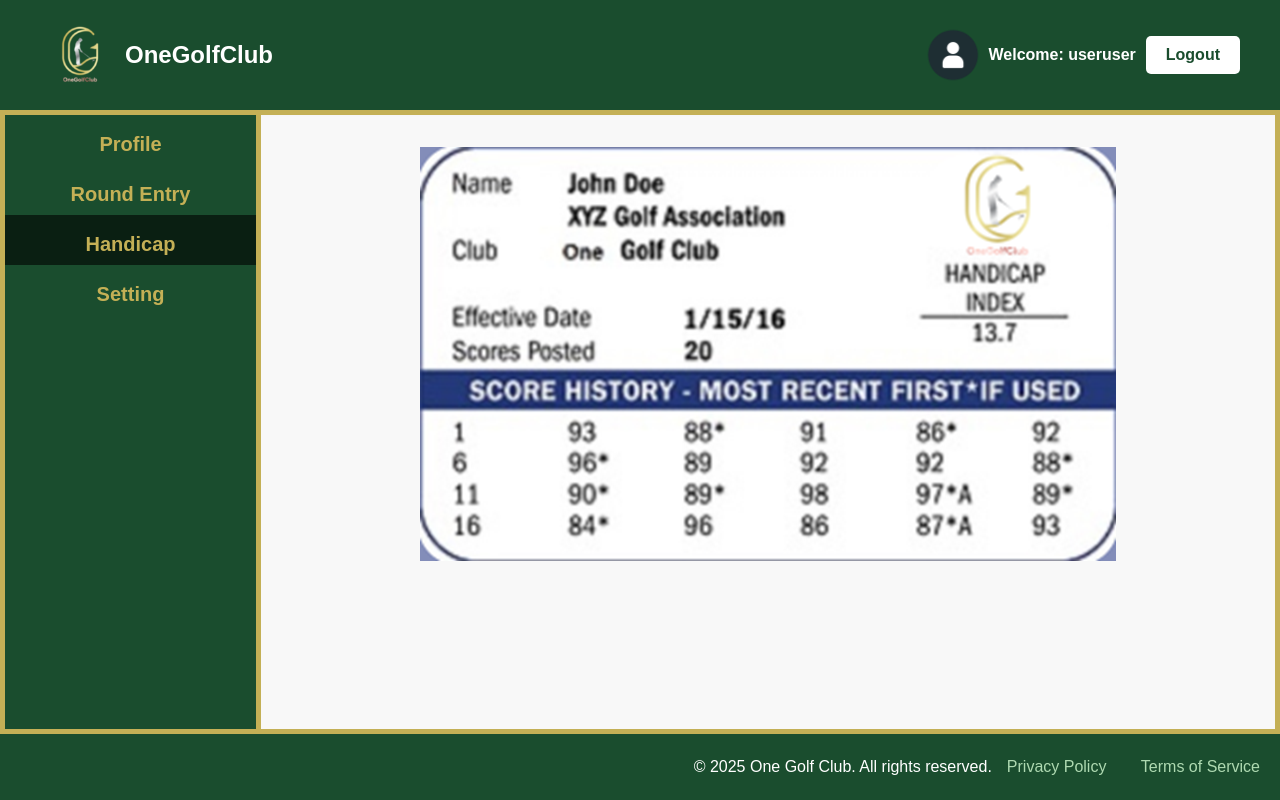
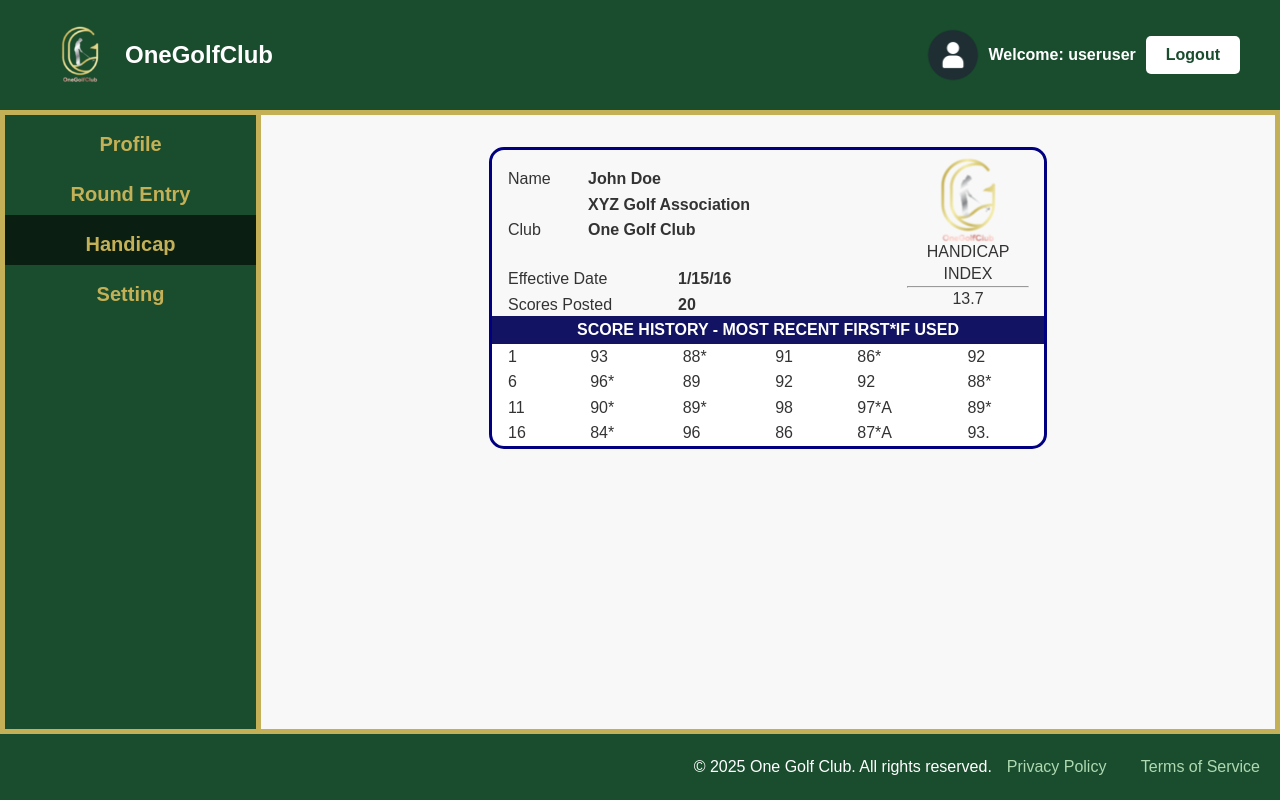
Before and after one commit to pingpanu/OneGolfClub, a website built with Vite: page user.html in a window 1280 px wide. Both pictures are taken after a click on the button "Handicap". Built offline with nearby package versions, Linux system fonts and the light colour scheme.

Commit message:
replace placeholder image of handicap certificate with .handicap-container

```diff
--- a/public/css/user.css
+++ b/public/css/user.css
@@ -196,10 +196,73 @@
     color: #333;
 }
 
-.handicapImage {
-    max-height: 95%;
-    max-width: 95%;
-    padding-top: 2em;
+.handicap-container {
+    display: flex;
+    flex-direction: column;
+    align-self: center;
+    width: fit-content;
+    margin-top: 2em;
+
+    border: 3px solid navy ;
+    border-radius: 15px;
+
+    .handicap-grid {
+        padding: 1em 1em 0 1em;
+        display: grid;
+        grid-template-columns: 300px 100px 120px;
+        grid-template-rows:    100px 50px;
+        grid-template-areas: "name . hdi"
+                             "date . hdi";
+        .name, .date, .hdi {
+            div { display: flex; }
+            span:first-child ~ span { font-weight: 800; }
+        }
+
+        .name {
+            grid-area: name;
+            span:first-child { min-width: 80px; }
+        }
+        .date {
+            grid-area: date;
+            span:first-child { min-width: 170px; }
+        }
+        .hdi {
+            grid-area: hdi;
+
+            display: flex;
+            flex-direction: column;
+            align-items: center;
+
+            position: relative;
+            top: -25px;
+            span, hr {
+                position: relative;
+                top: -20px;
+            }
+
+            line-height: 1.4;
+            hr { width: 100%; margin: 0;}
+            .logo img {
+                height: 120px;
+                margin: 0;
+            }
+        }
+    }
+
+    table {
+        border-radius: 15px;
+        background-color: white;
+        width: 100%;
+        border-collapse: collapse;
+
+        thead {
+            background-color: rgb(19, 19, 99);
+            color: white;
+        }
+        tbody td {
+            padding: 0 1em;
+        }
+    }
 }
 
 body.dashboard-page {
--- a/public/javascript/userPage.js
+++ b/public/javascript/userPage.js
@@ -160,7 +160,49 @@
 
     document.getElementById('calculateHandicap').addEventListener('click', function () {
         dynamicContent.innerHTML = `
-            <img src="public/images/hi_card.png" class="handicapImage">
+            <div class="handicap-container">
+                <div class="handicap-grid">
+                    <div class="name">
+                        <div>
+                            <span> Name </span>
+                            <span>
+                                <div> John Doe </div>
+                                <div> XYZ Golf Association </div>
+                            </span>
+                        </div>
+                        <div>
+                            <span> Club </span>
+                            <span> One Golf Club </span>
+                        </div>
+                    </div>
+                    <div class="date">
+                        <div>
+                            <span> Effective Date </span>
+                            <span> 1/15/16 </span>
+                        </div>
+                        <div>
+                            <span> Scores Posted </span>
+                            <span> 20 </span>
+                        </div>
+                    </div>
+                    <div class="hdi">
+                        <div class="logo"> <img src="public/images/logo.png" alt="One Golf Club Logo"> </div>
+                        <span>HANDICAP</span>
+                        <span>INDEX</span>
+                        <hr>
+                        <span>13.7</span>
+                    </div>
+                </div>
+                <table>
+                    <thead> <tr> <th colspan="6"> SCORE HISTORY - MOST RECENT FIRST*IF USED </th> </tr> </thead>
+                    <tbody>
+                        <tr> <td>1</td> <td>93</td> <td>88*</td> <td>91</td> <td>86*</td> <td>92</td> </tr>
+                        <tr> <td>6</td> <td>96*</td> <td>89</td> <td>92</td> <td>92</td> <td>88*</td> </tr>
+                        <tr> <td>11</td> <td>90*</td> <td>89*</td> <td>98</td> <td>97*A</td> <td>89*</td> </tr>
+                        <tr> <td>16</td> <td>84*</td> <td>96</td> <td>86</td> <td>87*A</td> <td>93.</td> </tr>
+                    </tbody>
+                </table>
+            </div>
         `;
     });
 
```
